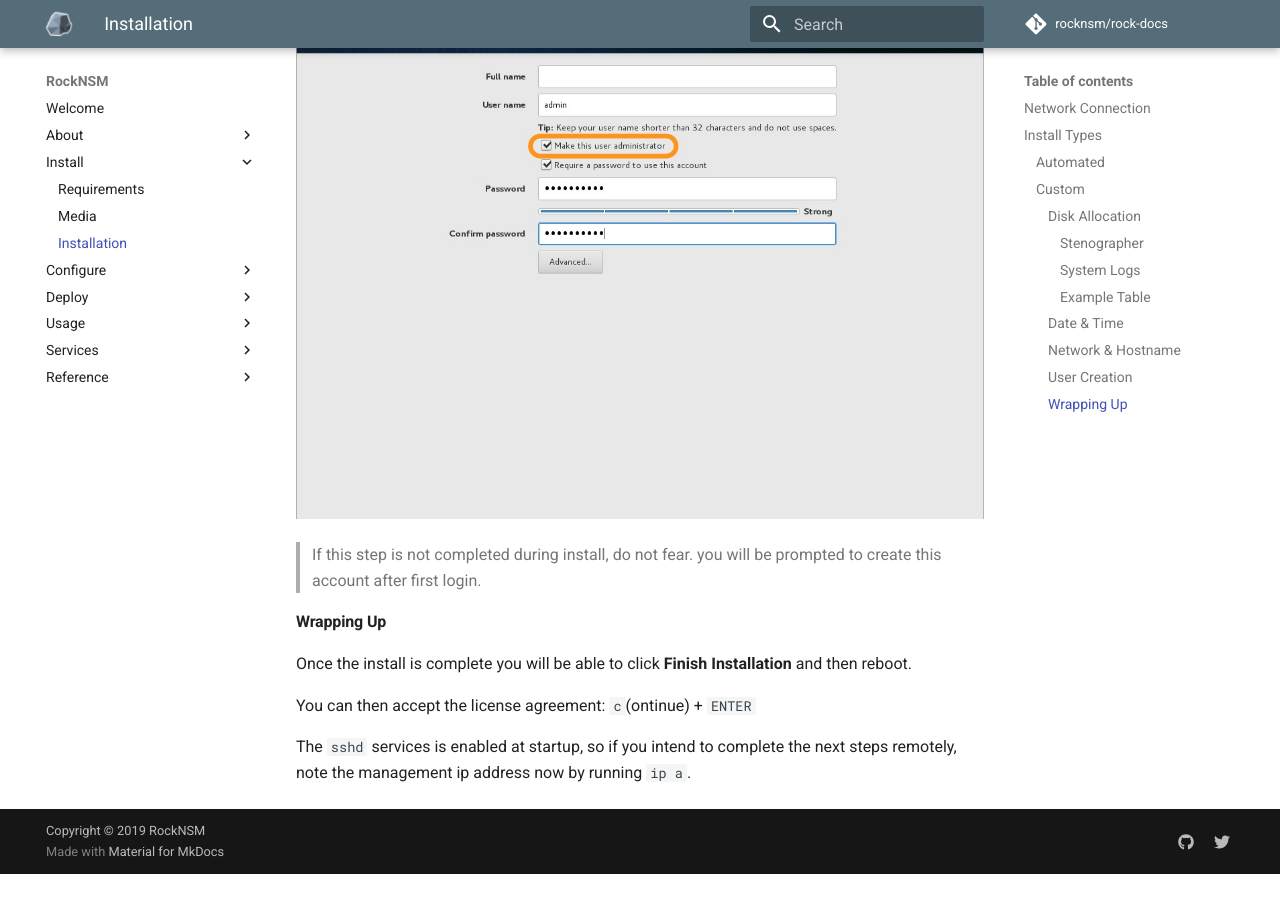
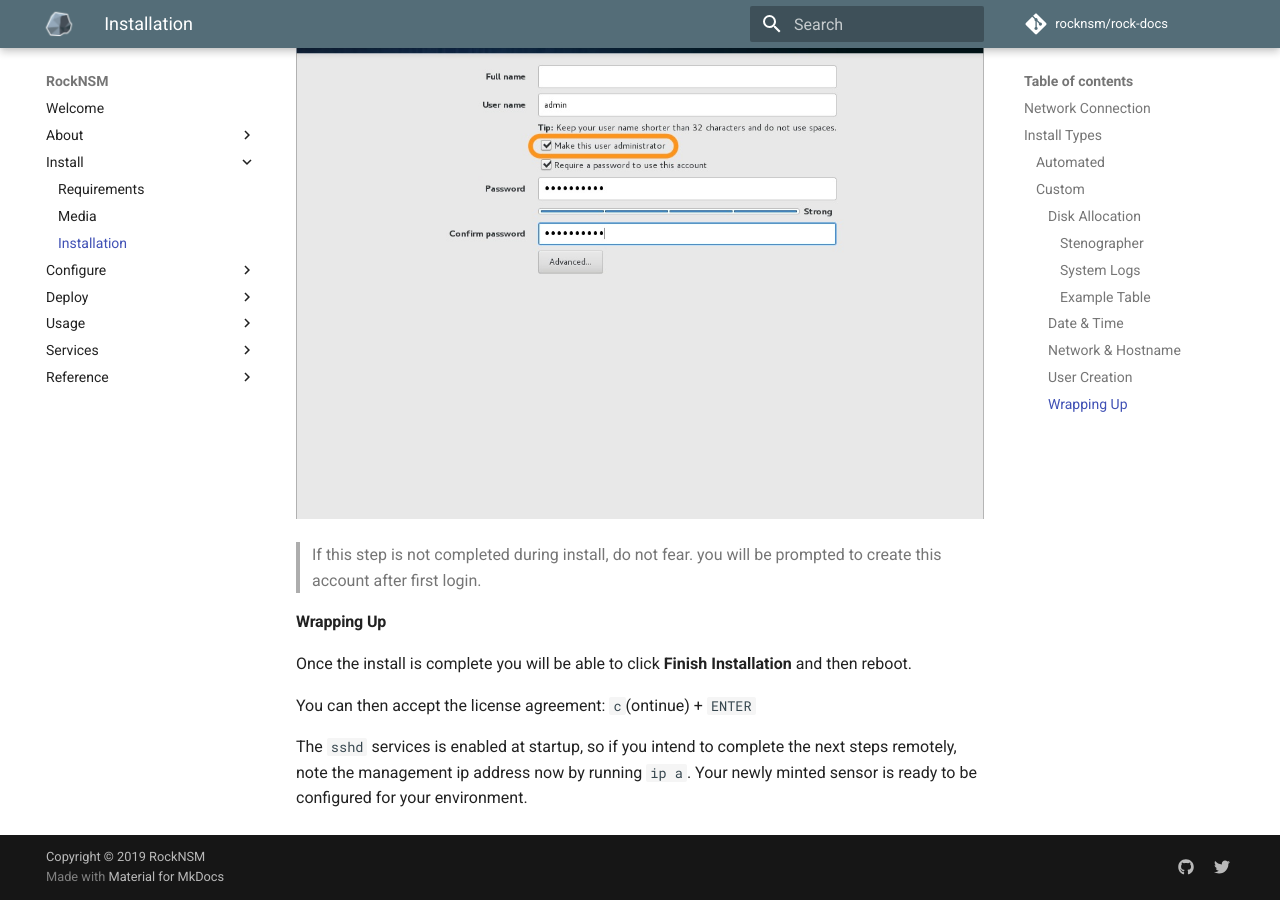
Before and after one commit to rocknsm/rock-docs, an MkDocs documentation site: the page built from docs/install/install.md, in a window 1280 px wide and 900 px high, scrolled down 5098 px. Built offline with MkDocs 1.6.1 and Material for MkDocs 9.7.7, drawn with Linux system fonts in a browser that asks for light colours; comment, search, counter and statistics services are not loaded; before the commit the page ends 5972 px from its top, so only the background shows below that.

```diff
--- a/docs/install/install.md
+++ b/docs/install/install.md
@@ -127,4 +127,5 @@
 You can then accept the license agreement: `c`(ontinue) + `ENTER`
 
 The `sshd` services is enabled at startup, so if you intend to complete the next
-steps remotely, note the management ip address now by running `ip a`.
+steps remotely, note the management ip address now by running `ip a`. Your newly
+minted sensor is ready to be configured for your environment.
```
